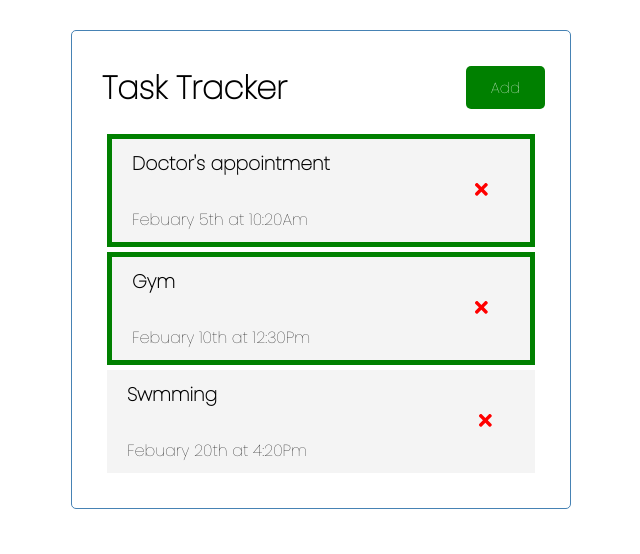
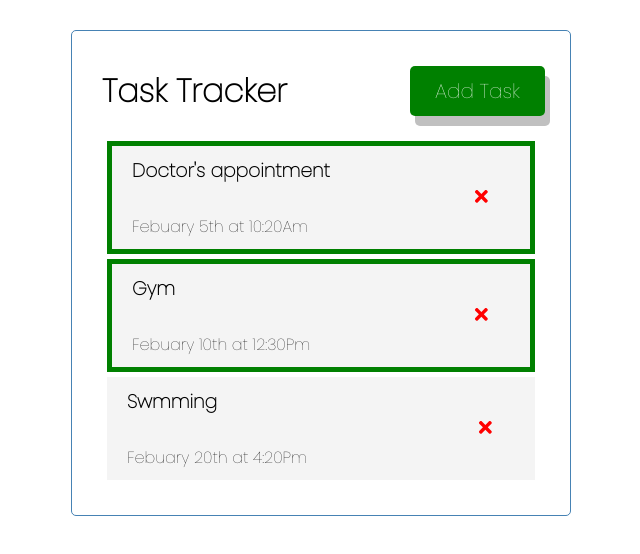
Before and after one commit to fortuneonyeka/task-tracker, a React (Create React App) app: page / in a window 1280 px wide. Shown: the top 554 px of the page, without its empty margins (319-959 px from the left). Built offline with nearby package versions, Linux system fonts and the light colour scheme; the HTML template or start-up script is replaced by a standard one; a web font is replaced by a local one.

Commit message:
update button styling

```diff
--- a/src/components/AddTask.jsx
+++ b/src/components/AddTask.jsx
@@ -34,10 +34,10 @@ import {useState} from 'react';
       </div>
       <div className="form-control">
           <label>Day</label>
-            <input type="text" placeholder="Add Day and TimeEnter Task" value={day} onChange={(e) => setDay(e.target.value)}/>
+            <input type="text" placeholder="Add Day and Time Of The Task" value={day} onChange={(e) => setDay(e.target.value)}/>
       </div>
       <div className="form-control form-control-check">
-          <label>Reminder</label>
+          <label>Set Reminder</label>
             <input type="checkbox" checked={reminder} value={reminder} onChange={(e) => setReminder(e.currentTarget.checked)}/>
       </div>
 
--- a/src/components/Header.jsx
+++ b/src/components/Header.jsx
@@ -5,7 +5,7 @@ const Header = ({title, onAdd, showAdd}) => {
   return <div>
     <header className="header">
       <h1>{title}</h1>
-     <Button color={showAdd ? "red" :"green"} text={showAdd ? 'Close' : 'Add'}  onClick={onAdd}/>
+     <Button color={showAdd ? "red" :"green"} text={showAdd ? 'Close Form' : 'Add Task'}  onClick={onAdd}/>
 
       {/* <h1 style={headingStyling}>{title}</h1> */}
       {/* OR */}
--- a/src/index.css
+++ b/src/index.css
@@ -36,13 +36,14 @@ body {
   border-radius: 5px;
   cursor: pointer;
   text-decoration: none;
-  font-size: 15px;
+  font-size: 20px;
   font-family: inherit;
   width: 100%;
+  box-shadow: 5px 10px silver;
 }
 
-.btn:focus {
-  outline: none;
+.btn:hover {
+  background-color: green;
 }
 
 .btn:active {
@@ -92,6 +93,10 @@ body {
   justify-content: space-between;
 }
 
+.checked {
+  box-shadow: 5px 10px red;
+}
+
 .form-control-check label {
   flex: 1;
 }
```
